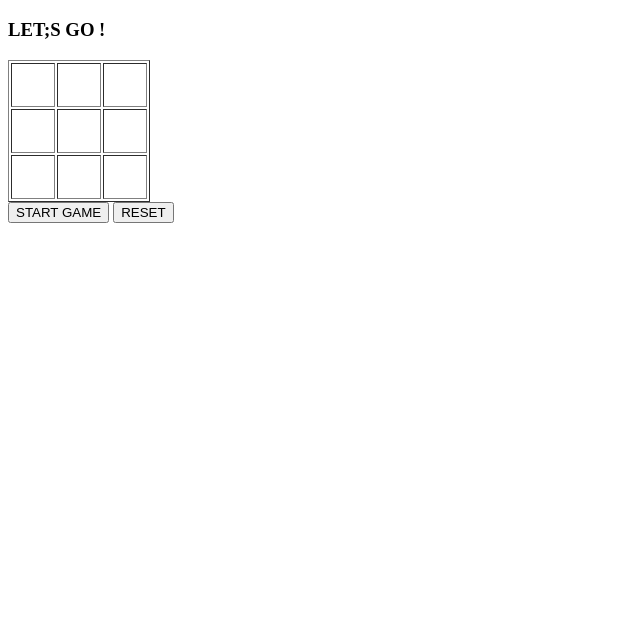
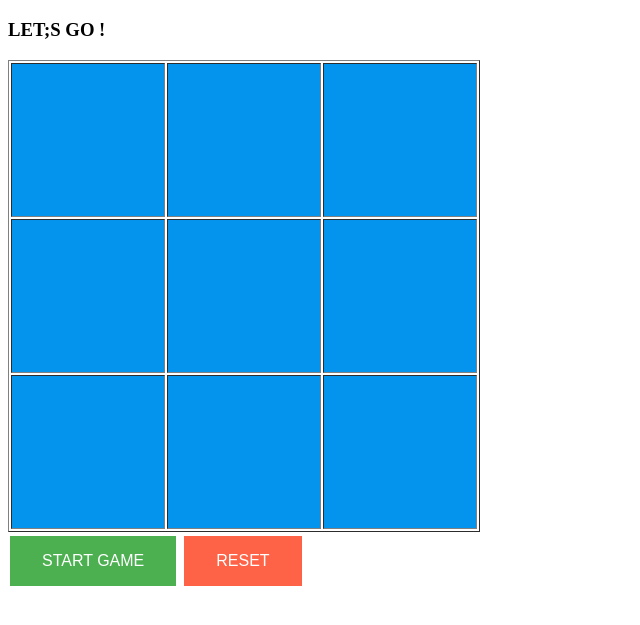
Before and after one commit to puthran28/TicTacToeJS-, a plain HTML site: page index.html in a window 1280 px wide. Shown: the part 61-686 px from the top of the page, without its empty margins (0-640 px from the left). Drawn offline with Linux system fonts and the light colour scheme.

Commit message:
Update style.css

```diff
--- a/style.css
+++ b/style.css
@@ -1,8 +1,49 @@
 .square{
-    width: 40px;
-    height: 40px;
+    background-color: #0493ED;
+    width: 150px;
+    height: 150px;
+    margin: 10px;
+    font-size: 100px;
+    color: white;
     text-align: center;
-    font-size: 18pt;
-    font-weight: bold;
-    font-family: verdana;
+    line-height: 100px;
 }
+
+    .button1 {
+        background-color: #4CAF50; /* Green */
+        border: none;
+        color: white;
+        padding: 16px 32px;
+        text-align: center;
+        text-decoration: none;
+        display: inline-block;
+        font-size: 16px;
+        margin: 4px 2px;
+        transition-duration: 0.4s;
+        cursor: pointer;
+      }
+
+      .button2 {
+          background-color: tomato;
+          border: none;
+          color: white;
+          padding: 16px 32px;
+          text-align: center;
+          text-decoration: none;
+          display: inline-block;
+          font-size: 16px;
+          margin: 4px 2px;
+          transition-duration: 0.4s;
+          cursor: pointer;
+
+      }
+
+      .button1:hover {
+        background-color: red;
+        color: white;
+      }
+
+      .button2:hover {
+        background-color: red;
+        color: white;
+      }
```
